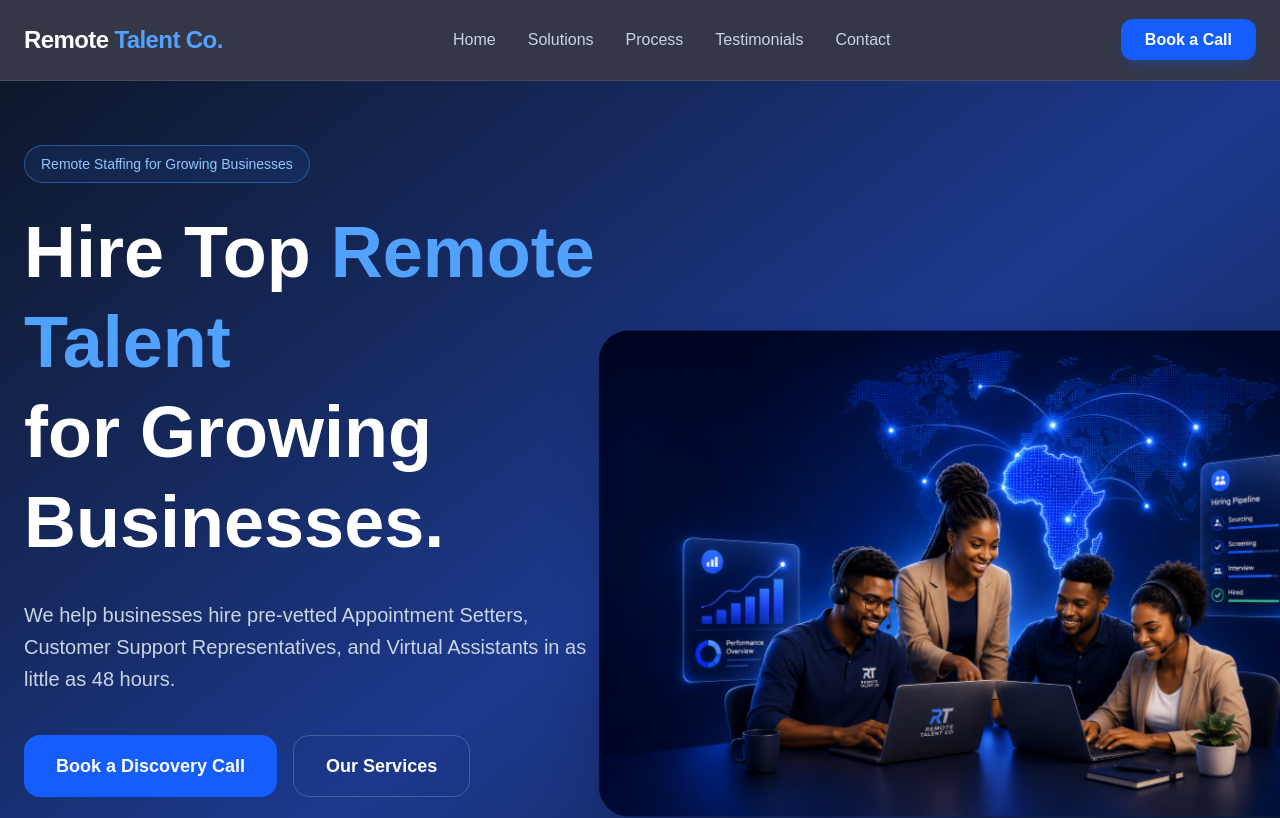
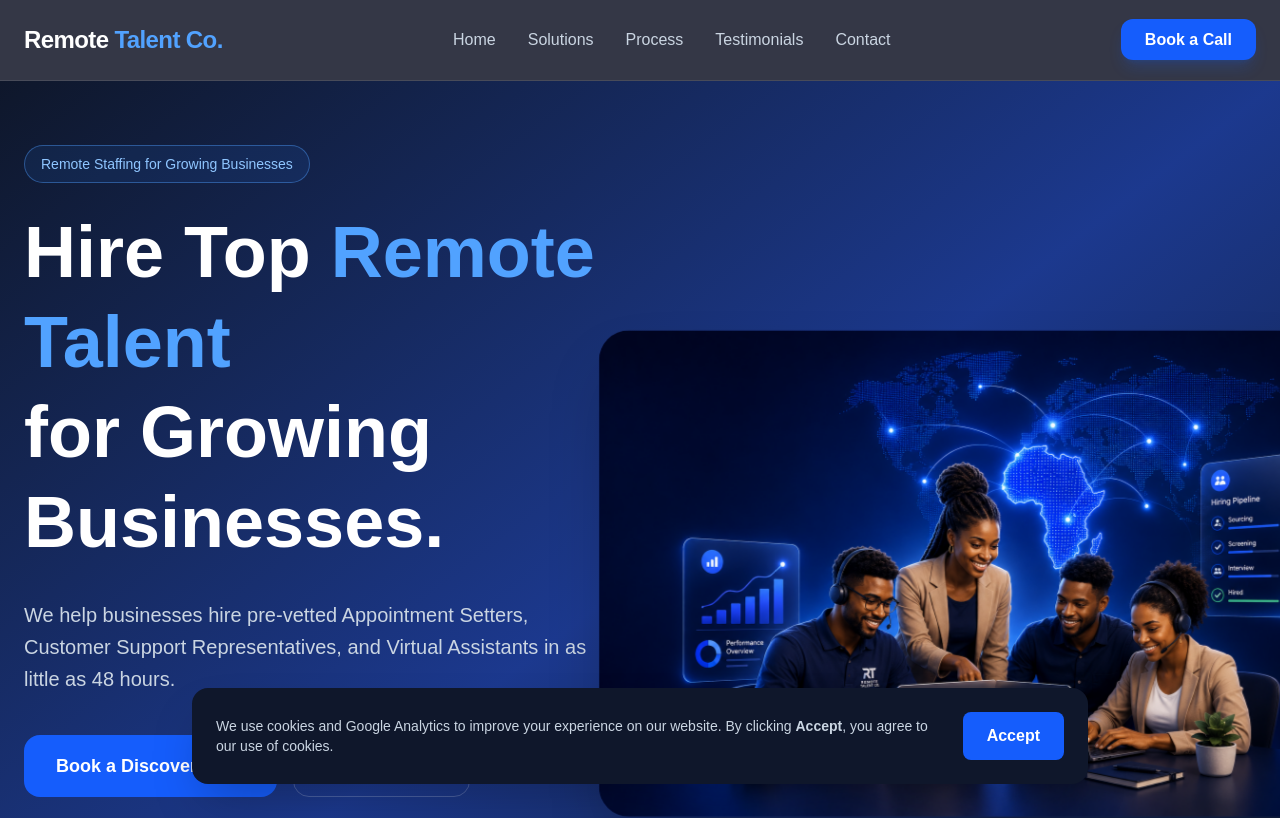
Before and after one commit to Silindokuhle98/remote-talent-co, a Next.js app: page / in a window 1280 px wide. Shown: the top 818 px of the page. Built offline with nearby package versions, Linux system fonts and the light colour scheme.

Commit message:
Add cookie consent banner

```diff
--- /dev/null
+++ b/app/components/CookieBanner.tsx
@@ -0,0 +1,41 @@
+"use client";
+
+import { useEffect, useState } from "react";
+
+export default function CookieBanner() {
+  const [show, setShow] = useState(false);
+
+  useEffect(() => {
+    const consent = localStorage.getItem("cookie-consent");
+
+    if (!consent) {
+      setShow(true);
+    }
+  }, []);
+
+  const acceptCookies = () => {
+    localStorage.setItem("cookie-consent", "accepted");
+    setShow(false);
+  };
+
+  if (!show) return null;
+
+  return (
+    <div className="fixed bottom-4 left-4 right-4 z-50 mx-auto max-w-4xl rounded-2xl bg-slate-900 p-6 text-white shadow-2xl">
+      <div className="flex flex-col gap-4 md:flex-row md:items-center md:justify-between">
+        <p className="text-sm text-slate-300">
+          We use cookies and Google Analytics to improve your experience on our
+          website. By clicking <strong>Accept</strong>, you agree to our use of
+          cookies.
+        </p>
+
+        <button
+          onClick={acceptCookies}
+          className="rounded-lg bg-blue-600 px-6 py-3 font-semibold text-white transition hover:bg-blue-700"
+        >
+          Accept
+        </button>
+      </div>
+    </div>
+  );
+}
--- a/app/layout.tsx
+++ b/app/layout.tsx
@@ -1,6 +1,7 @@
 import type { Metadata } from "next";
 import { Geist, Geist_Mono } from "next/font/google";
 import Script from "next/script";
+import CookieBanner from "./components/CookieBanner";
 import "./globals.css";
 
 const geistSans = Geist({
@@ -74,6 +75,8 @@ export default function RootLayout({
       <body className="min-h-full flex flex-col">
         {children}
 
+        <CookieBanner />
+
         <Script
           async
           src="https://www.googletagmanager.com/gtag/js?id=G-32703MYDNS"
```
